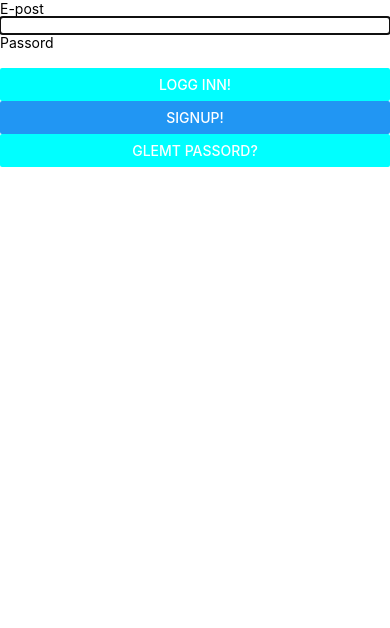
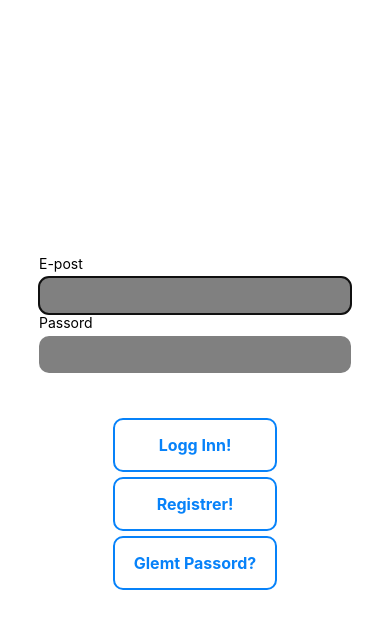
Before and after one commit to lommerusk113/Bachelor, a React Native app in the folder app/: screen / in a window 390 px wide. Shown: the top 628 px of the page. Built offline with nearby package versions, Linux system fonts and the light colour scheme; no server answers.

Commit message:
Basic Styling

```diff
--- a/app/Components/Login.js
+++ b/app/Components/Login.js
@@ -1,5 +1,5 @@
 import React, {useState} from 'react'
-import {  StyleSheet,Text, Button, View, Modal, Alert, TextInput, SafeAreaView} from 'react-native';
+import {  StyleSheet,Text, Button, View, Modal, Alert, TextInput, SafeAreaView, TouchableOpacity, Touchable} from 'react-native';
 import { auth } from '../config/firebase';
 
 const Login = () => {
@@ -24,6 +24,7 @@ const Login = () => {
           if (email !== '' && password !== '') {
            await auth.signInWithEmailAndPassword(email, password);
            setOpenLogin(false)
+           console.log("Logged in")
           }
         } catch (error) {
           console.log(error)
@@ -51,6 +52,7 @@ const Login = () => {
     const handleLogout = () => {
         auth.signOut().then(function() {
             // Sign-out successful.
+            console.log("Logged out!")
           }, function(error) {
             // An error happened.
           });
@@ -71,32 +73,106 @@ const Login = () => {
 
 
     return (
-        <SafeAreaView>
-             <Modal style={styles.modal} animationType="slide" visible={openLogin} >
+        <SafeAreaView style={styles.container}>
+             <Modal  animationType="slide" visible={openLogin} >
+                 <View style={styles.container}>
+                    <View style={styles.inputContainer}>
                         <Text>E-post</Text>
-                <TextInput onChangeText={(username) => {setEmail(username)}} />
+                        <TextInput onChangeText={(username) => {setEmail(username)}} style={styles.input}/>
                         <Text>Passord</Text>
-                <TextInput onChangeText={(password) => {setPassword(password)}} />
-                <Button onPress={onLogin} title="Logg inn!" color= "#00ffff"/>
-                <Button onPress= {onHandleSignup} title="Signup!" />
-                <Button title="Glemt Passord?" color= "#00ffff" onPress={() => setGlemtPassord(true)}/>
+                        <TextInput onChangeText={(password) => {setPassword(password)}} style={styles.input} />
+                    </View>
+                    <View style={styles.buttonContainer}>
+                        <TouchableOpacity onPress={onLogin} style={[styles.button, styles.buttonOutline]}>
+                            <Text style={styles.buttonOutlineText}>Logg Inn!</Text>
+                        </TouchableOpacity>
+                        <TouchableOpacity onPress= {onHandleSignup} style={[styles.button, styles.buttonOutline]}>
+                            <Text style={styles.buttonOutlineText}>Registrer!</Text>
+                        </TouchableOpacity>
+                        <TouchableOpacity onPress={() => setGlemtPassord(true)} style={[styles.button, styles.buttonOutline]}>
+                            <Text style={styles.buttonOutlineText}>Glemt Passord?</Text>
+                        </TouchableOpacity>
+                    </View>
                     {/* Om brukeren har glemt sitt passord */}
-                <Modal style={styles.modal} animationType="slide" visible={glemtPassord} >
-                    <SafeAreaView>
+                    <Modal animationType="slide" visible={glemtPassord} >
+                        <TouchableOpacity style= {styles.backButton} onPress={() => setGlemtPassord(false)}>
+                            <Text style={styles.buttonOutlineText}>Tilbake</Text>
+                        </TouchableOpacity>
+                        <SafeAreaView style={styles.container}>
                             <Text>E-postadresse</Text>
                             <TextInput onChangeText={(glemt) => {setGlemtEpost(glemt)}}/>
-                        <Button onPress={handleGlemt} title="Bekreft!" color= "#00ffff"/>
+                            <TouchableOpacity onPress={handleGlemt} style={[styles.button, styles.buttonOutline]}>
+                                <Text style={styles.buttonOutlineText}>Bekreft!</Text>
+                            </TouchableOpacity>
                         </SafeAreaView>
                     </Modal>
+                </View>
             </Modal>
             <Text>Hei {userEmail}</Text>
             {/* <Button onPress={() => setOpenLogin(true)} title="Logg inn!" color="#841584" />  */}
-            <Button onPress={handleLogout} title="Logg ut!" />
+            <TouchableOpacity onPress={(handleLogout)} style={[styles.button, styles.buttonOutline]}>
+                <Text style={styles.buttonOutlineText}>Logg ut!</Text>
+            </TouchableOpacity>
         </SafeAreaView>
     )
 }
 
 const styles = StyleSheet.create({
+    container: {
+        flex: 1,
+        justifyContent: 'center',
+        alignItems: 'center',
+      },
+      inputContainer: {
+        width: '80%'
+      },
+      input: {
+        backgroundColor: 'grey',
+        paddingHorizontal: 15,
+        paddingVertical: 10,
+        borderRadius: 10,
+        marginTop: 5,
+      },
+      buttonContainer: {
+        width: '60%',
+        justifyContent: 'center',
+        alignItems: 'center',
+        marginTop: 40,
+      },
+      button: {
+        backgroundColor: '#0782F9',
+        width: '70%',
+        padding: 15,
+        borderRadius: 10,
+        alignItems: 'center',
+      },
+      buttonOutline: {
+        backgroundColor: 'white',
+        marginTop: 5,
+        borderColor: '#0782F9',
+        borderWidth: 2,
+      },
+      buttonText: {
+        color: 'white',
+        fontWeight: '700',
+        fontSize: 16,
+      },
+      buttonOutlineText: {
+        color: '#0782F9',
+        fontWeight: '700',
+        fontSize: 16,
+      },
+      backButton: {
+        marginTop: 15,
+        borderWidth: 2,
+        borderColor: "grey",
+        borderRadius: 30,
+        width: "20%",
+        alignItems: "center",
+        justifyContent: "center",
+        marginLeft: 5,
+
+      },
 })
 
 export default Login
```
Lines whose indentation alone changed are shown as unchanged.
